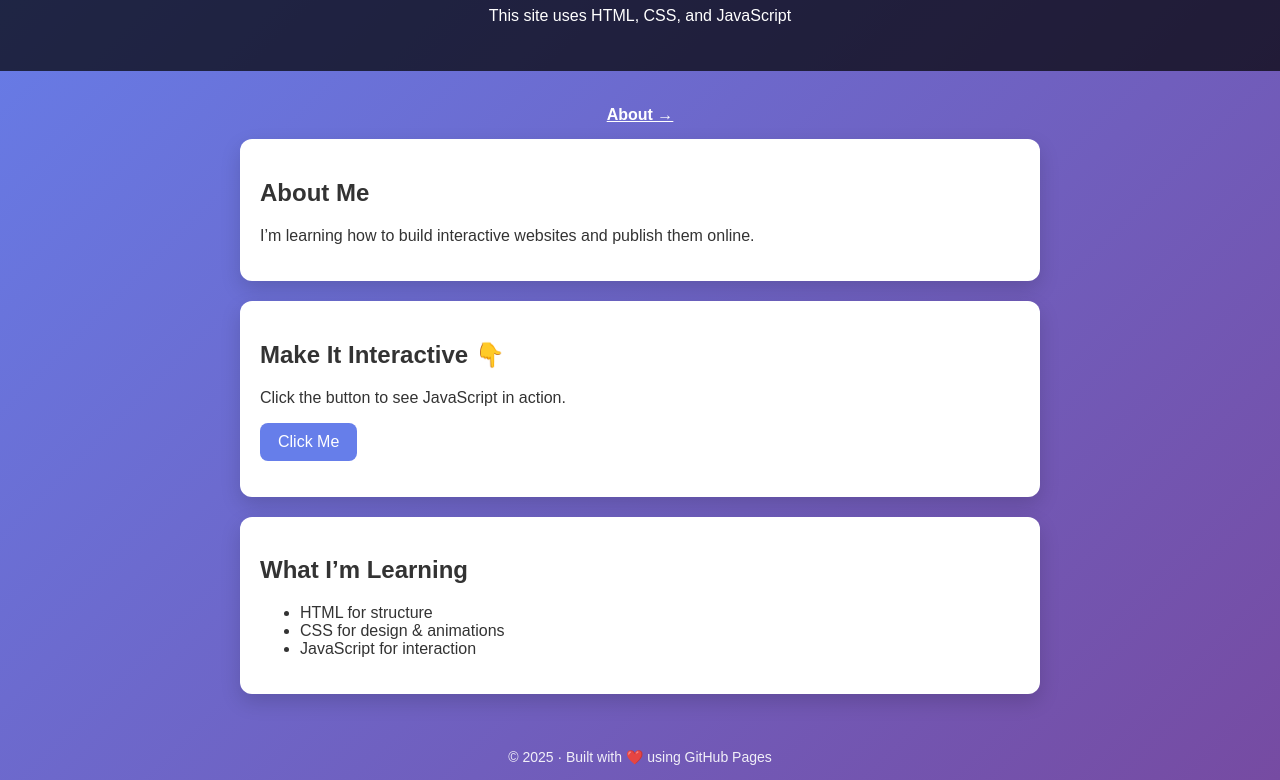
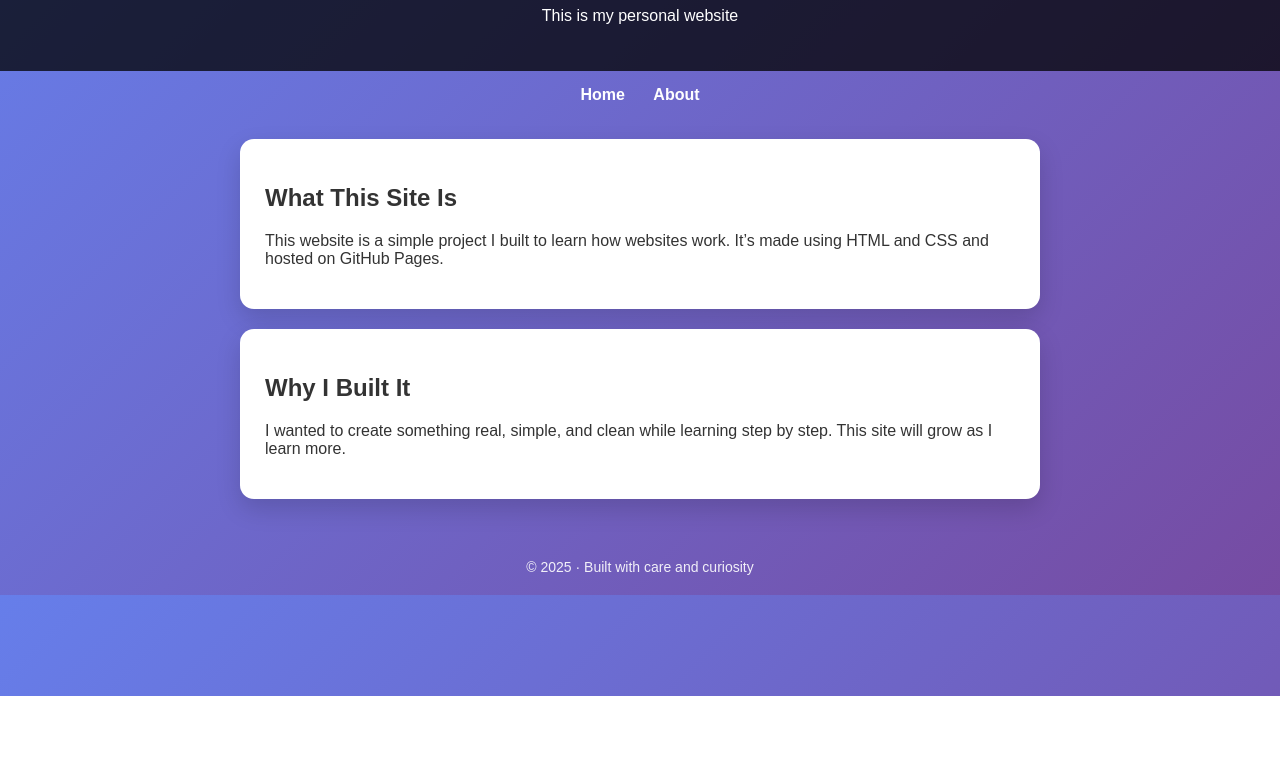
Before and after one commit to dkcso/my-first-website, a plain HTML site: page index.html in a window 1280 px wide. Shown: the part 104-884 px from the top of the page. After the commit the page ends 800 px from the top, so only its background shows below. Drawn offline with Linux system fonts and the light colour scheme.

Commit message:
index.html
Updated the website title and improved styles for header, footer, and cards. Modified content to reflect personal website details and removed JavaScript functionality.

```diff
--- a/index.html
+++ b/index.html
@@ -1,107 +1,82 @@
 <!DOCTYPE html><html lang="en">
 <head>
   <meta charset="UTF-8">
-  <title>My First Website</title>
-  <meta name="viewport" content="width=device-width, initial-scale=1.0">  <!-- CSS -->  <style>
+  <title>My Website</title>
+  <meta name="viewport" content="width=device-width, initial-scale=1.0">  <style>
     body {
+      margin: 0;
       font-family: Arial, sans-serif;
       background: linear-gradient(135deg, #667eea, #764ba2);
-      margin: 0;
-      padding: 0;
       color: #333;
     }
 
     header {
-      background: rgba(0, 0, 0, 0.7);
+      background: rgba(0, 0, 0, 0.75);
       color: white;
       padding: 30px 20px;
       text-align: center;
     }
 
+    nav {
+      text-align: center;
+      margin: 15px 0;
+    }
+
+    nav a {
+      color: white;
+      margin: 0 12px;
+      text-decoration: none;
+      font-weight: bold;
+    }
+
+    nav a:hover {
+      text-decoration: underline;
+    }
+
     main {
-      padding: 20px;
       max-width: 800px;
       margin: auto;
+      padding: 20px;
     }
 
     .card {
       background: white;
-      padding: 20px;
+      padding: 25px;
       margin-bottom: 20px;
-      border-radius: 12px;
-      box-shadow: 0 8px 20px rgba(0,0,0,0.15);
-      transition: transform 0.3s ease, box-shadow 0.3s ease;
-    }
-
-    .card:hover {
-      transform: translateY(-5px);
-      box-shadow: 0 12px 25px rgba(0,0,0,0.2);
-    }
-
-    button {
-      padding: 10px 18px;
-      border: none;
-      border-radius: 8px;
-      background: #667eea;
-      color: white;
-      font-size: 16px;
-      cursor: pointer;
-      transition: background 0.3s ease;
-    }
-
-    button:hover {
-      background: #5a6fdc;
+      border-radius: 14px;
+      box-shadow: 0 10px 25px rgba(0,0,0,0.15);
     }
 
     footer {
       text-align: center;
-      padding: 15px;
+      padding: 20px;
       color: white;
       font-size: 14px;
       opacity: 0.9;
     }
   </style></head>
 <body>  <header>
-    <h1>Welcome to My Website 🌐</h1>
-    <p>This site uses HTML, CSS, and JavaScript</p>
-  </header>  <main>
-    <nav style="text-align:center; margin: 15px;">
-  <a href="about.html" style="color: white; font-weight: bold;">
-    About →
-  </a>
-    </nav>
+    <h1>Welcome 👋</h1>
+    <p>This is my personal website</p>
+  </header>  <nav>
+    <a href="index.html">Home</a>
+    <a href="about.html">About</a>
+  </nav>  <main>
     <div class="card">
-      <h2>About Me</h2>
-      <p>I’m learning how to build interactive websites and publish them online.</p>
+      <h2>What This Site Is</h2>
+      <p>
+        This website is a simple project I built to learn how websites work.
+        It’s made using HTML and CSS and hosted on GitHub Pages.
+      </p>
     </div><div class="card">
-  <h2>Make It Interactive 👇</h2>
-  <p>Click the button to see JavaScript in action.</p>
-  <button onclick="changeText()">Click Me</button>
-  <p id="message" style="margin-top: 15px;"></p>
-</div>
-
-<div class="card">
-  <h2>What I’m Learning</h2>
-  <ul>
-    <li>HTML for structure</li>
-    <li>CSS for design & animations</li>
-    <li>JavaScript for interaction</li>
-  </ul>
+  <h2>Why I Built It</h2>
+  <p>
+    I wanted to create something real, simple, and clean while learning step by step.
+    This site will grow as I learn more.
+  </p>
 </div>
 
   </main>  <footer>
-    © 2025 · Built with ❤️ using GitHub Pages
-  </footer>  <!-- JavaScript -->  <script>
-    function changeText() {
-      const messages = [
-        "You just ran JavaScript! 🎉",
-        "Websites can be interactive ✨",
-        "You're officially a web builder 🚀",
-        "This button is powered by JavaScript"
-      ];
-
-      const randomMessage = messages[Math.floor(Math.random() * messages.length)];
-      document.getElementById("message").textContent = randomMessage;
-    }
-  </script></body>
+    © 2025 · Built with care and curiosity
+  </footer></body>
 </html>
```
